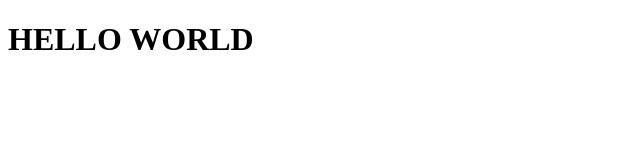
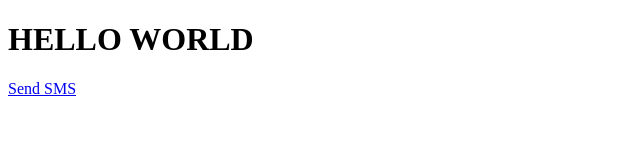
Before and after one commit to hpgmiskin/html5-demo, a plain HTML site: page index.html in a window 1280 px wide. Shown: the full height of the page, 0-640 px from the left. Drawn offline with Linux system fonts and the light colour scheme.

Commit message:
Added sms sender

```diff
--- a/index.html
+++ b/index.html
@@ -5,5 +5,6 @@
 </head>
 <body>
   <h1>HELLO WORLD</h1>
+  <a href="sms:?body=test">Send SMS</a>
 </body>
 </html>
```
